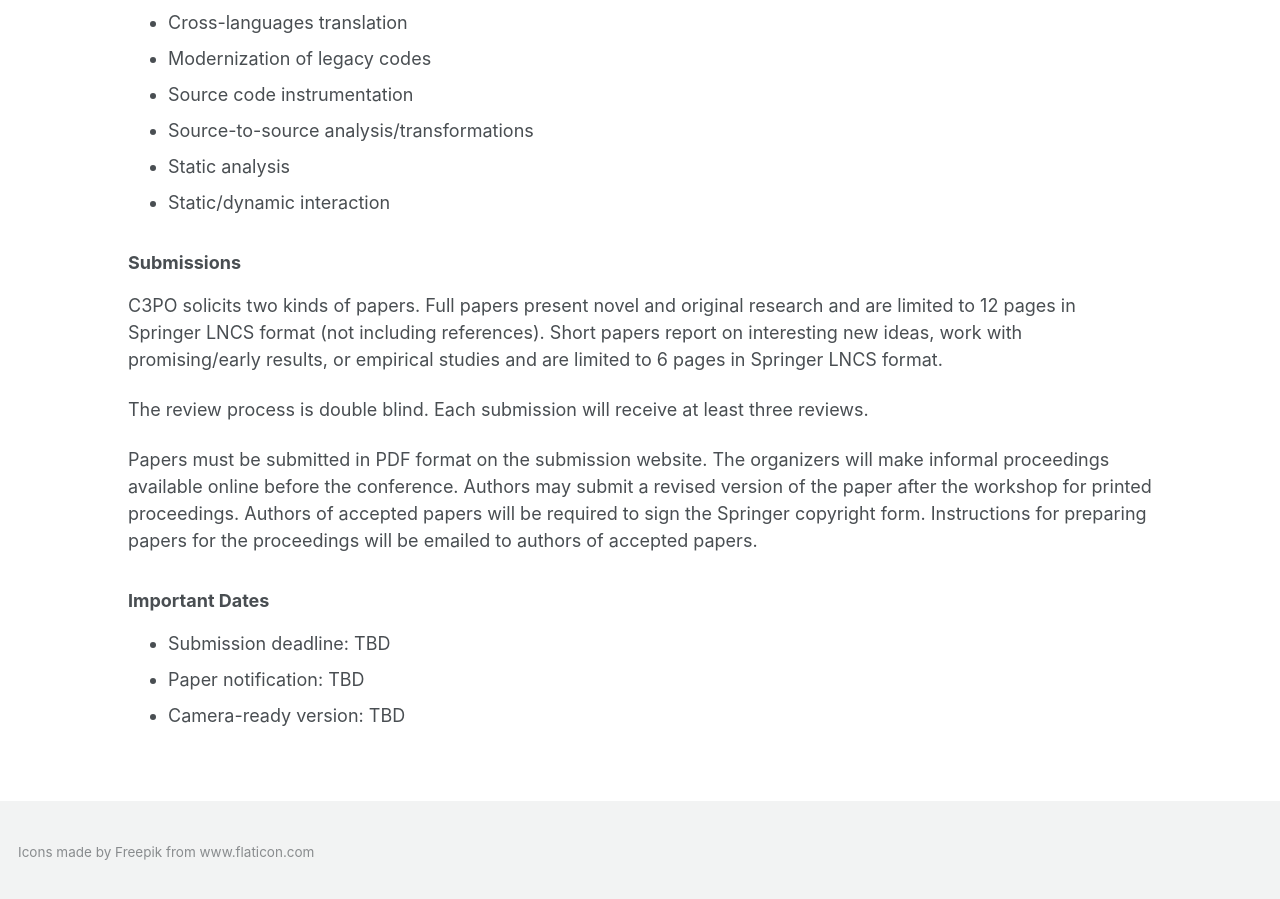
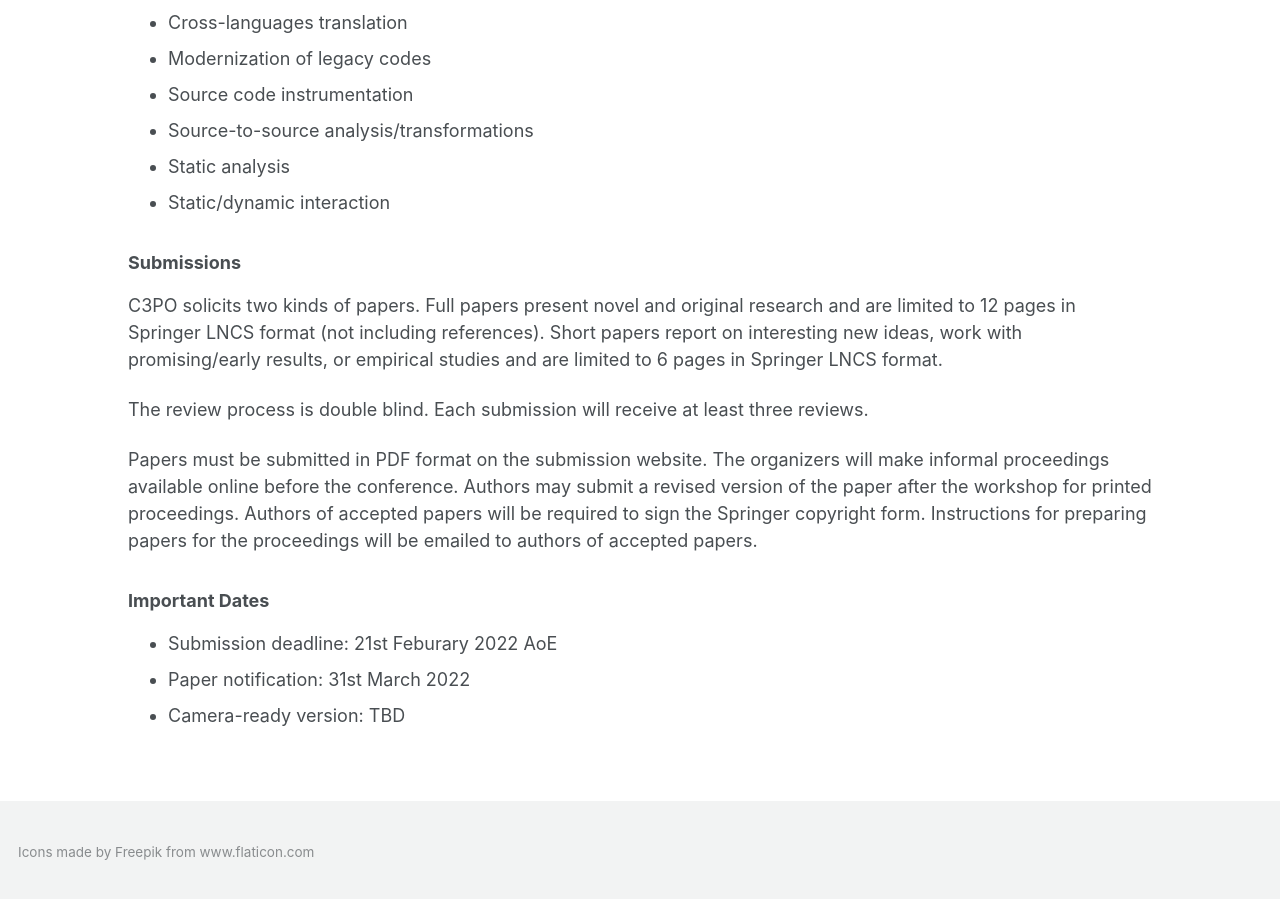
Before and after one commit to c3po-workshop/c3po-workshop.github.io, a Jekyll site: the page built from _pages/2022/call.md, in a window 1280 px wide and 900 px high, scrolled down 883 px. Built offline with Jekyll 4.4.1, drawn with Linux system fonts in a browser that asks for light colours; cached includes are drawn as plain includes; nearby versions of some CDN libraries; our own code applies the rules of GitHub Pages for plain Markdown files.

Commit message:
Added logo and various deadline information

```diff
--- a/_pages/2022/call.md
+++ b/_pages/2022/call.md
@@ -63,6 +63,7 @@
 <!-- [Submission Website](https://easychair.org/conferences/?conf=c3po21) -->
 
 ### Important Dates
-- Submission deadline: TBD
-- Paper notification: TBD
+- Submission deadline: 21st Feburary 2022 AoE
+<!-- -- Submission deadline: ~~21st Feburary 2022 AoE~~ 28th Feburary 2022 AoE -->
+- Paper notification: 31st March 2022
 - Camera-ready version: TBD
```
Also changed, not shown: _pages/2022/index.md (+4 -3 lines), _pages/2022/organization.md (+2 -8 lines), assets/ISC_2022_Logo.png (added).
